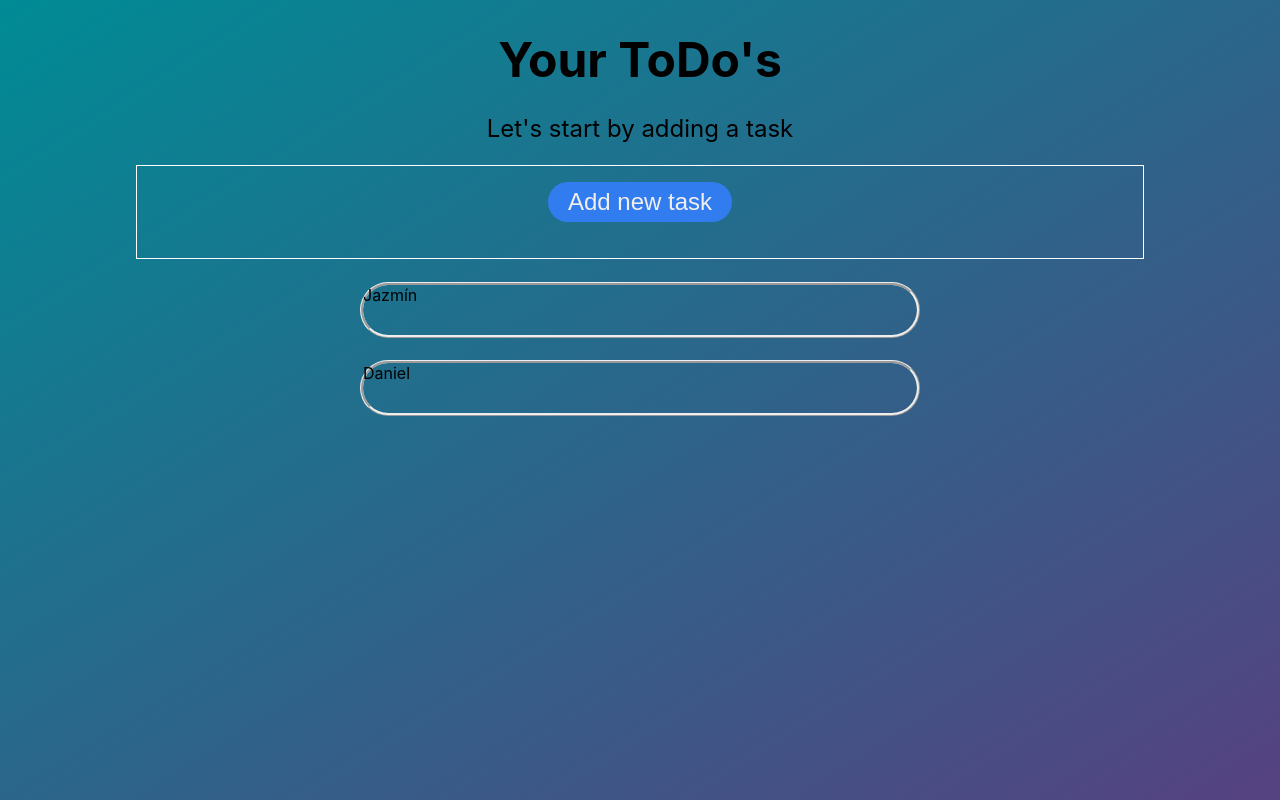
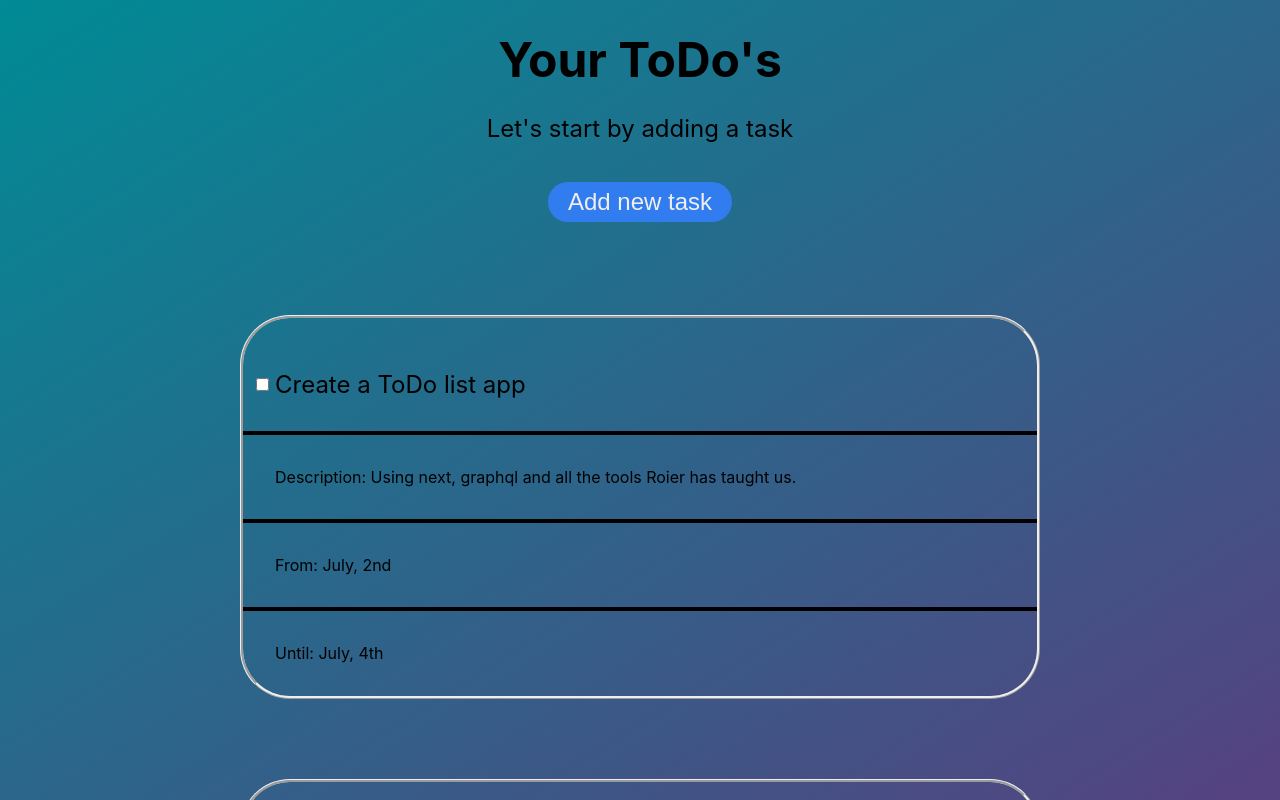
Before and after one commit to Marlon97/rockg6-ToDo-App, a Next.js app: page / in a window 1280 px wide. Built offline with nearby package versions, Linux system fonts and the light colour scheme.

Commit message:
MainView changes, date and time add

```diff
--- a/components/Popup/Popup.module.scss
+++ b/components/Popup/Popup.module.scss
@@ -18,7 +18,7 @@
   padding: 20px;
   text-align: center;
   width: 60rem;
-  height: 30rem;
+  height: 50rem;
   transition: 0.3s ease all;
   transform: scale(0.7);
   opacity: 1;
--- a/components/Popup/index.js
+++ b/components/Popup/index.js
@@ -19,12 +19,17 @@ const Popup = ({ onceSubmited, close }) => {
         <form onSubmit={handleSubmit(onSubmit)} action="">
           <div className={styles["task-inputs"]}>
             <input {...register("title")} type="text" placeholder="Title" />
-            {/*<textarea
+            <textarea
+              {...register("description")}
               rows="5"
               cols="60"
               className="description"
               placeholder="Your task description (optional)"
-            ></textarea>*/}
+            ></textarea>
+              <label for="meeting-time">_____Choose date and time to start your task:</label>
+              <input type="datetime-local" id="meeting-time" name="meeting-time" value="2018-06-12T19:30" min="2018-06-07T00:00" max="2018-06-14T00:00"></input>
+              <label for="meeting-time">_____Choose date and time to end your task:</label>
+              <input type="datetime-local" id="meeting-time" name="meeting-time" value="2018-06-12T19:30" min="2018-06-07T00:00" max="2018-06-14T00:00"></input>
           </div>
           <input type="submit" className={styles["btn-submit"]} value="Add" />
         </form>
--- a/components/Task/Task.module.scss
+++ b/components/Task/Task.module.scss
@@ -1,12 +1,44 @@
 .task {
-  width: 35rem;
-  height: 3.5rem;
-  margin: 2% auto;
-  margin-bottom: 1rem;
+  width: 50rem;
+  height: 24rem;
+  margin: 5% auto;
+  margin-bottom: 5rem;
   border-style: ridge;
-  border-radius: 100px;
+  border-radius: 50px;
 }
 
 .task:hover {
-  background-color: rgb(255, 255, 144);
+  background-color: rgb(255, 255, 255, 0.2);
 }
+
+.title {
+  padding: 2rem;
+  border-bottom: 2px solid black;
+  font-size: 1.5rem;
+}
+
+.description {
+  padding: 2rem;
+  border-top: 2px solid black; //transparent; //#000;
+  border-bottom: 2px solid black;
+
+}
+
+.startDate {
+  padding: 2rem;
+  border-top: 2px solid black;
+  border-bottom: 2px solid black;
+
+}
+
+.endDate {
+  padding: 2rem;
+  border-top: 2px solid black;
+
+}
+
+.cb {
+  position: relative;
+  top: 57px;
+  left: 9px;
+}
--- a/components/Task/index.js
+++ b/components/Task/index.js
@@ -1,7 +1,19 @@
+import React, { useEffect, useRef, useState } from "react";
 import styles from "./Task.module.scss";
 
+
 const Task = (props) => {
-  return <div className={styles.task}>{props.title}</div>;
+  return (
+    <div className={styles.task}>
+      <div className={styles.cb}>
+        <input id={props.id} type="checkbox" defaultChecked={props.completed}/>
+      </div>
+      <div className={styles.title}>{props.title}</div>
+      <div className={styles.description}>{props.description}</div>
+      <div className={styles.startDate}>{props.startDate}</div>
+      <div className={styles.endDate}>{props.endDate}</div>
+    </div>
+  );
 };
 
 export default Task;
--- a/components/TaskList/index.js
+++ b/components/TaskList/index.js
@@ -3,9 +3,9 @@ import Task from "../Task";
 
 const TaskList = ({ tasks }) => {
   const taskArray = tasks.map((task, index) => (
-    <Task key={index} title={task.title} />
+    <Task key={index} title={task.title} description={task.description} startDate={task.startDate} endDate={task.endDate} />
+    //<Task key={index} description={task.description} />
   ));
-
   return <div>{taskArray}</div>;
 };
 
--- a/package.json
+++ b/package.json
@@ -15,6 +15,7 @@
     "react": "17.0.2",
     "react-dom": "17.0.2",
     "react-hook-form": "^7.9.0",
+    "react-simple-checkbox": "^1.3.0",
     "sass": "^1.35.1"
   },
   "devDependencies": {
--- a/pages/index.js
+++ b/pages/index.js
@@ -8,22 +8,28 @@ import TaskList from "../components/TaskList";
 
 const tasks = [
   {
-    title: "Jazmín",
+    title: "Create a ToDo list app",
+    description: "Description: Using next, graphql and all the tools Roier has taught us.",
+    startDate: "From: July, 2nd",
+    endDate: "Until: July, 4th",
   },
   {
-    title: "Daniel",
+    title: "Pet my dog",
+    description: "Description: ---",
+    startDate: "From: July, 1st",
+    endDate: "Until: July, 3rd",
   },
 ];
 
 export default function Home() {
   const [hidden, setHidden] = useState(true);
   const onFormSubmit = (data) => {
+    console.log(data);
     tasks.push(data);
   };
 
   return (
-    <body>
-      <div className={styles.container}>
+    <div className={styles.container}>
         <Head>
           <title>ToDo App</title>
           <meta name="description" content="Generated by create next app" />
@@ -54,7 +60,6 @@ export default function Home() {
             close={setHidden}
           />
         )}
-      </div>
-    </body>
+    </div>
   );
 }
--- a/styles/Home.module.scss
+++ b/styles/Home.module.scss
@@ -8,7 +8,7 @@
 
 .forms {
   width: 90%;
-  border: 1px solid white;
+  border: 1px solid transparent;
   margin: 50px auto 0;
   padding: 1em;
   text-align: center;
```
